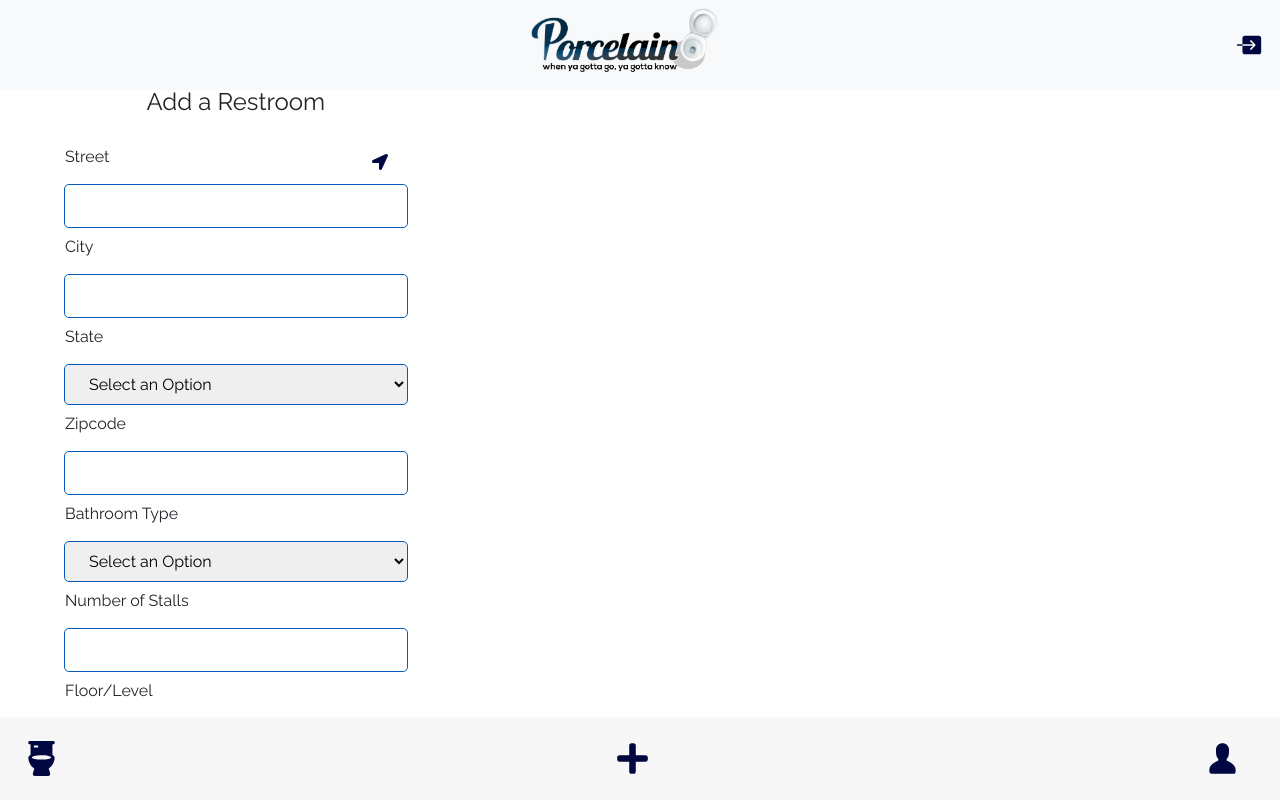
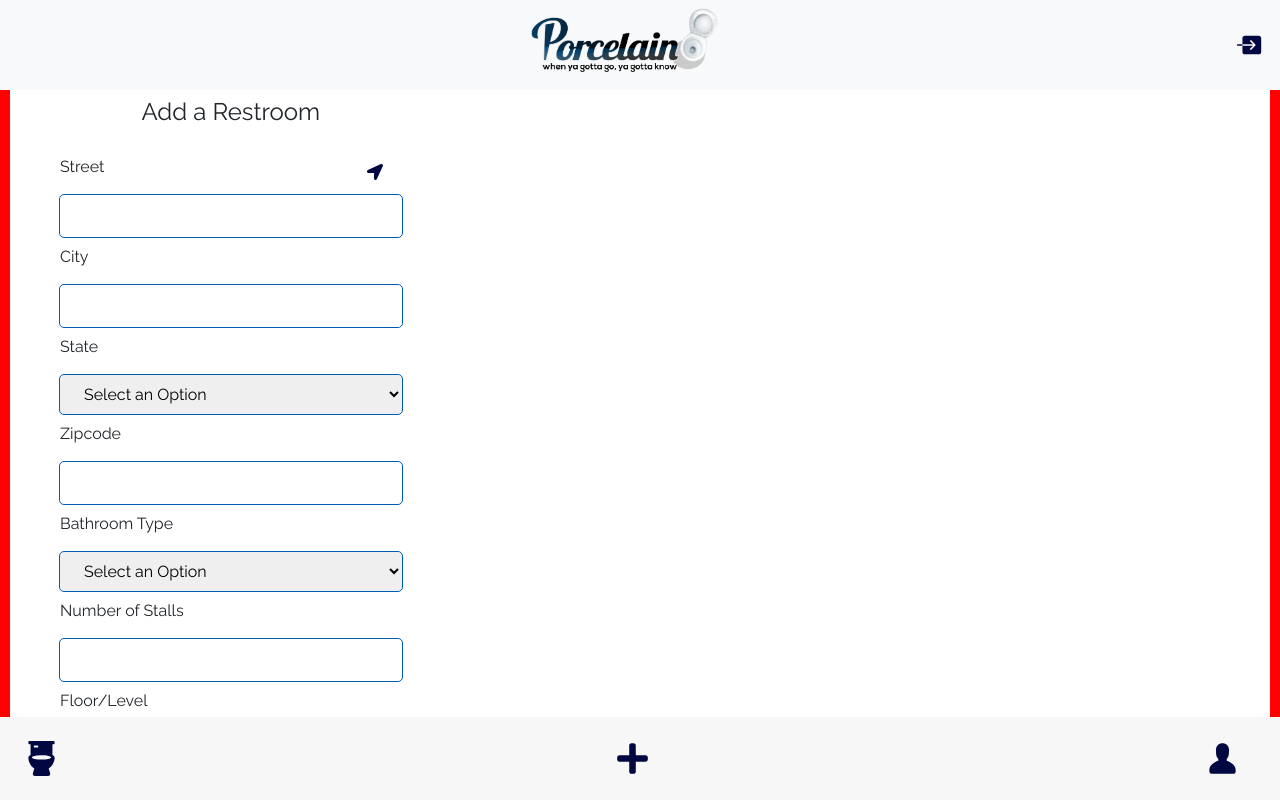
Before and after one commit to soyabeans1000/porcelain, a React (Create React App) app in the folder client/: page /AddBR in a window 1280 px wide. Shown: the top 800 px of the page. Built offline with nearby package versions, Linux system fonts and the light colour scheme; no server answers; sample sign-in values are in the browser's storage; what google-maps-react would draw is missing.

Commit message:
Add files via upload

```diff
--- a/client/src/App.css
+++ b/client/src/App.css
@@ -52,9 +52,7 @@ img {
 .buttonicons2 {
   margin-top: 18%
 }
-.container1 {
-  margin-top: 20%
-}
+
 .likeicon {
   border: none;
   font-size: 25px;
@@ -153,3 +151,9 @@ img {
 .map {
   margin-top: 5%;
 }
+
+.container_width
+{
+
+  border: 10px solid red;
+}
--- a/client/src/App.js
+++ b/client/src/App.js
@@ -6,10 +6,12 @@ import Loginpage from './pages/login'
 import Profile from './pages/Profile'
 import Requests from './pages/requests'
 import './App.css'
+import NavBar from './components/NavBar/navbar'
+import HeaderBar from './components/Header/header'
 
 
-import NavBar from './components/NavBar/navbar'
-import HeaderBar from './components/Header/header'
+
+
 class App extends Component {
   constructor(props){
     super(props)
@@ -84,7 +86,7 @@ class App extends Component {
 
   render() {
     return (
-   <div class="container d-flex align-items-start">
+   <div class="container_width d-flex align-items-start">
       <div className="App">
         {this.loggedin()}
       </div>
```
